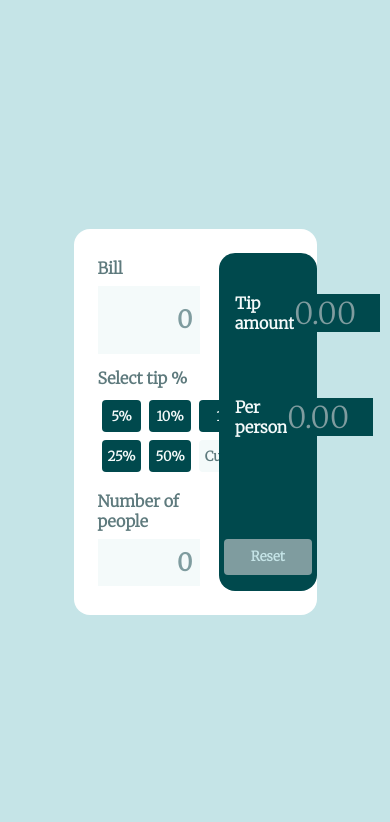
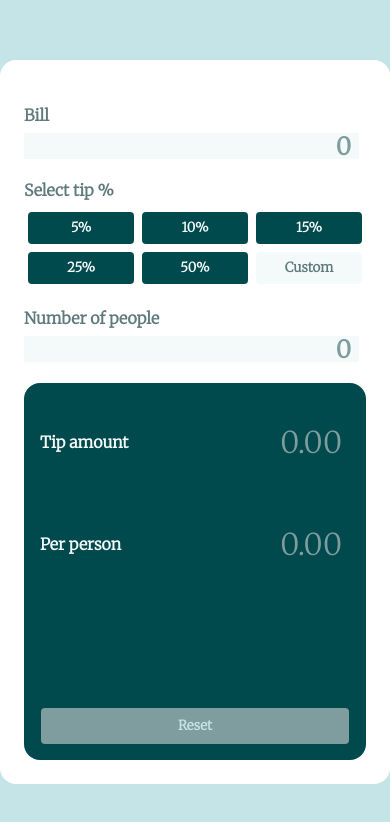
Before and after one commit to DominykasSueris/tip_calculator, a React (Create React App) app: page / in a window 390 px wide. Shown: the top 822 px of the page. Built offline with nearby package versions, Linux system fonts and the light colour scheme.

Commit message:
added @media for mobile version

```diff
--- a/src/App.css
+++ b/src/App.css
@@ -200,3 +200,30 @@ input[type="number"]::-webkit-outer-spin-button {
 .custom-button-onclick-style:focus {
   outline: none;
 }
+
+@media (min-width: 350px) and (max-width: 680px) {
+  .table {
+    flex-direction: column;
+    width: 100%;
+    height: 80%;
+  }
+
+  .bill-container {
+    width: 100%;
+  }
+
+  .tip-container {
+    width: 100%;
+    height: 100%;
+  }
+}
+
+@media (max-width: 900px) {
+  .bill-form input {
+    height: 40%;
+  }
+
+  .bill-form {
+    justify-content: center;
+  }
+}
```
